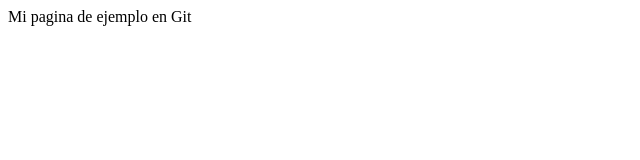
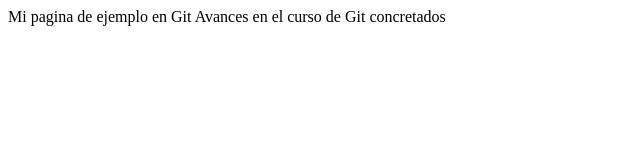
Before and after one commit to Adr1anN-dev/ProyectoEjemplo, a plain HTML site: page index.html in a window 1280 px wide. Shown: the whole page, without its empty margins (0-640 px from the left). Drawn offline with Linux system fonts and the light colour scheme.

Commit message:
cambios en la documentacion

```diff
--- a/index.html
+++ b/index.html
@@ -8,5 +8,6 @@
 </head>
 <body>
     Mi pagina de ejemplo en Git
+    Avances en el curso de Git concretados
 </body>
 </html>
```
Also changed, not shown: 1 other file.
